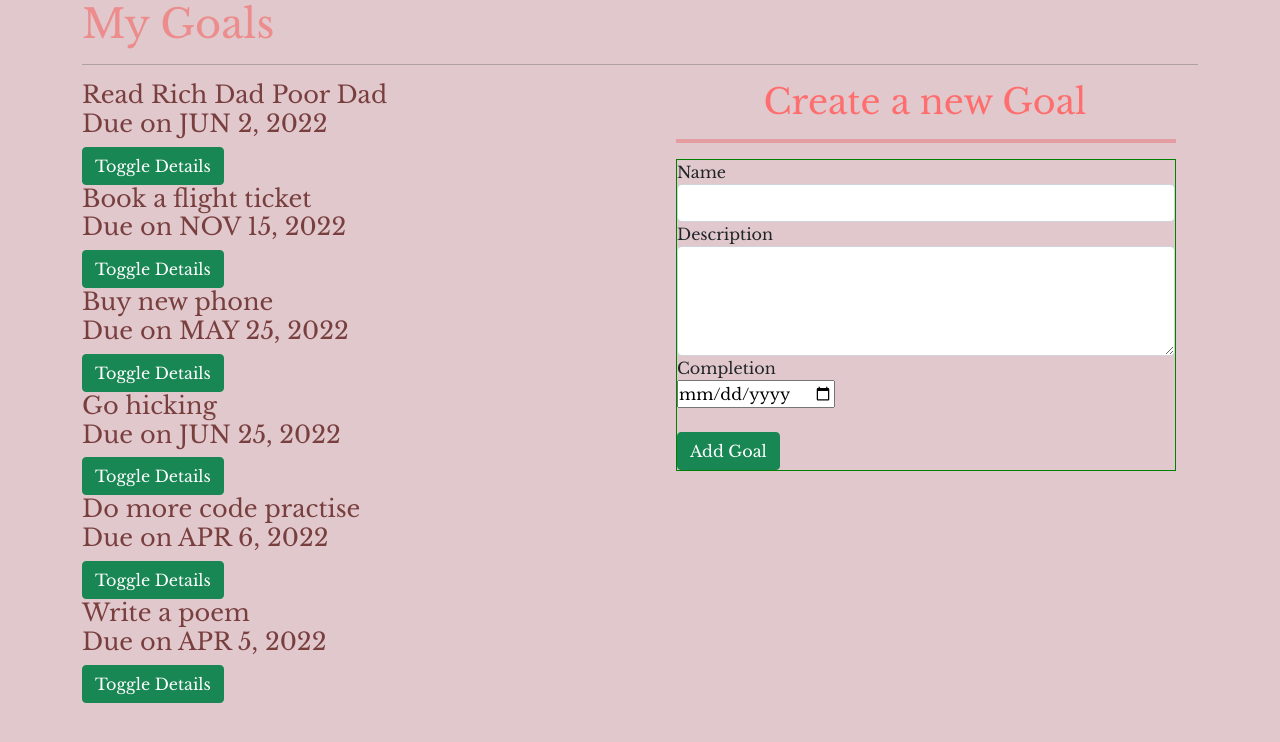
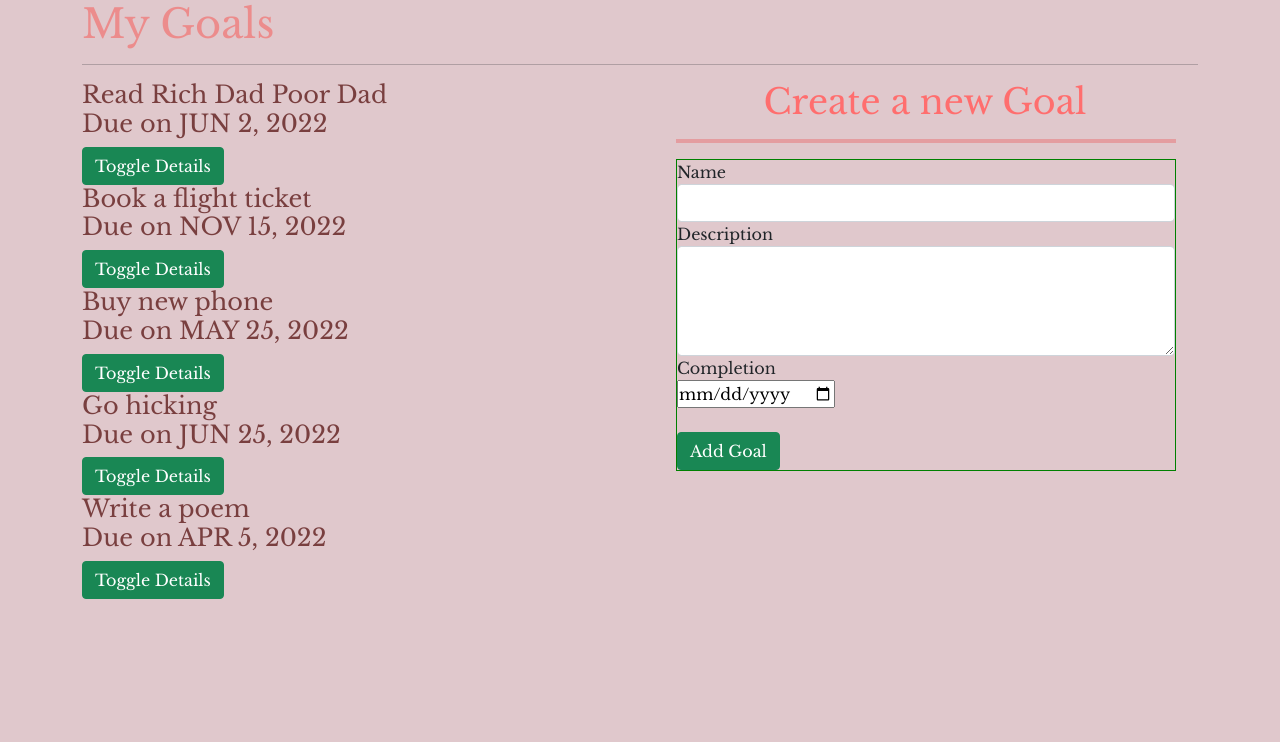
Before and after one commit to halimaprecious/Goal-tracker, an Angular app: page / in a window 1280 px wide. Shown: the top 742 px of the page. Built offline with nearby package versions, Linux system fonts and the light colour scheme; a web font is replaced by a local one.

Commit message:
deleted one goal from the array

```diff
--- a/src/app/goalList.ts
+++ b/src/app/goalList.ts
@@ -5,6 +5,5 @@ export let Goals:Goal[]=[
     new Goal (2, 'Book a flight ticket','Flying to SA!!',new Date(2022,10,15)),
     new Goal (3,'Buy new phone','The old one is cracked',new Date(2022,4,25)),
     new Goal (4, 'Go hicking','To experience mother nature',new Date(2022,5,25)),
-    new Goal (5, 'Do more code practise','For mastery',new Date(2022,3,6)),
     new Goal (6, 'Write a poem','Paper has more patience than people!!',new Date(2022,3,5)),
 ];
```
